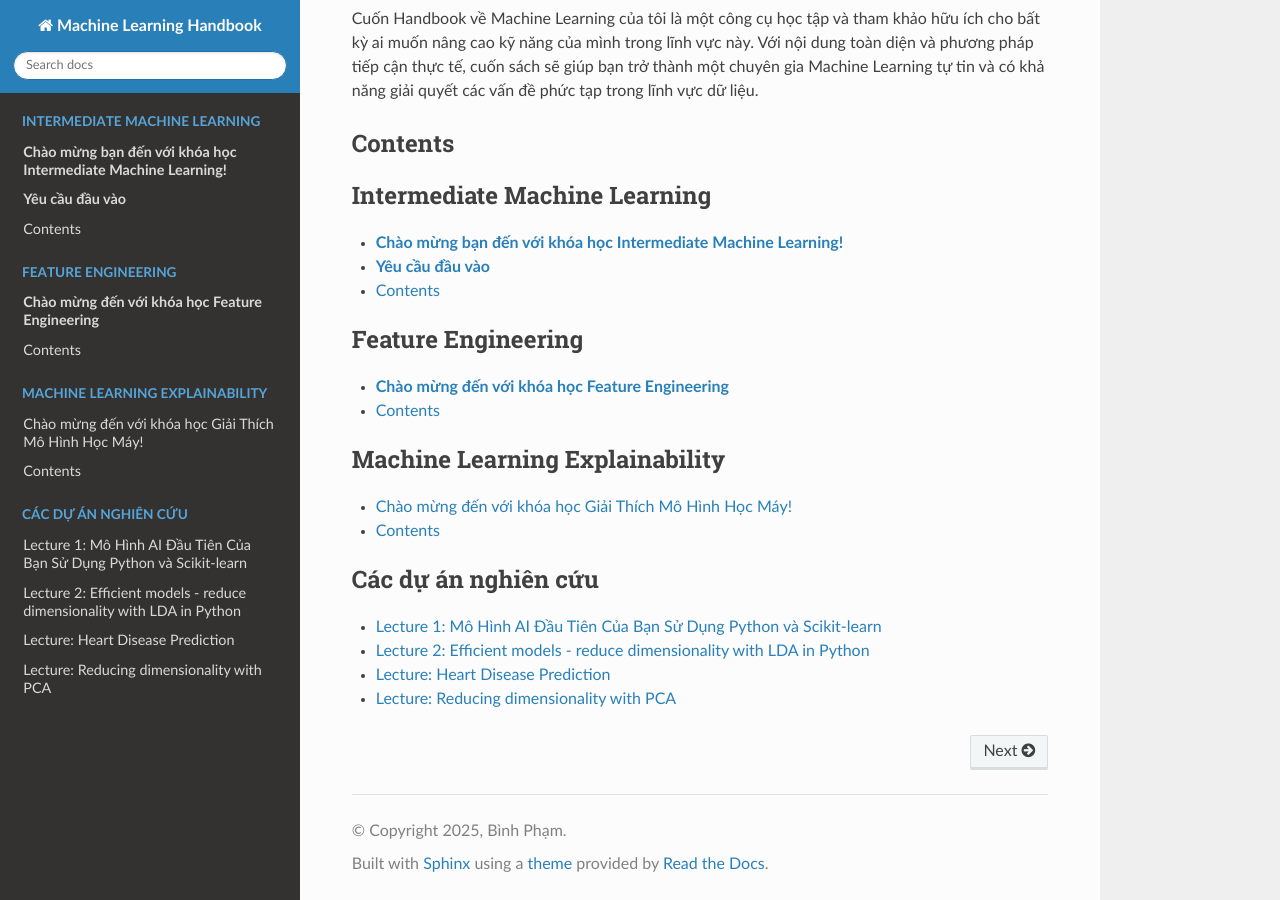
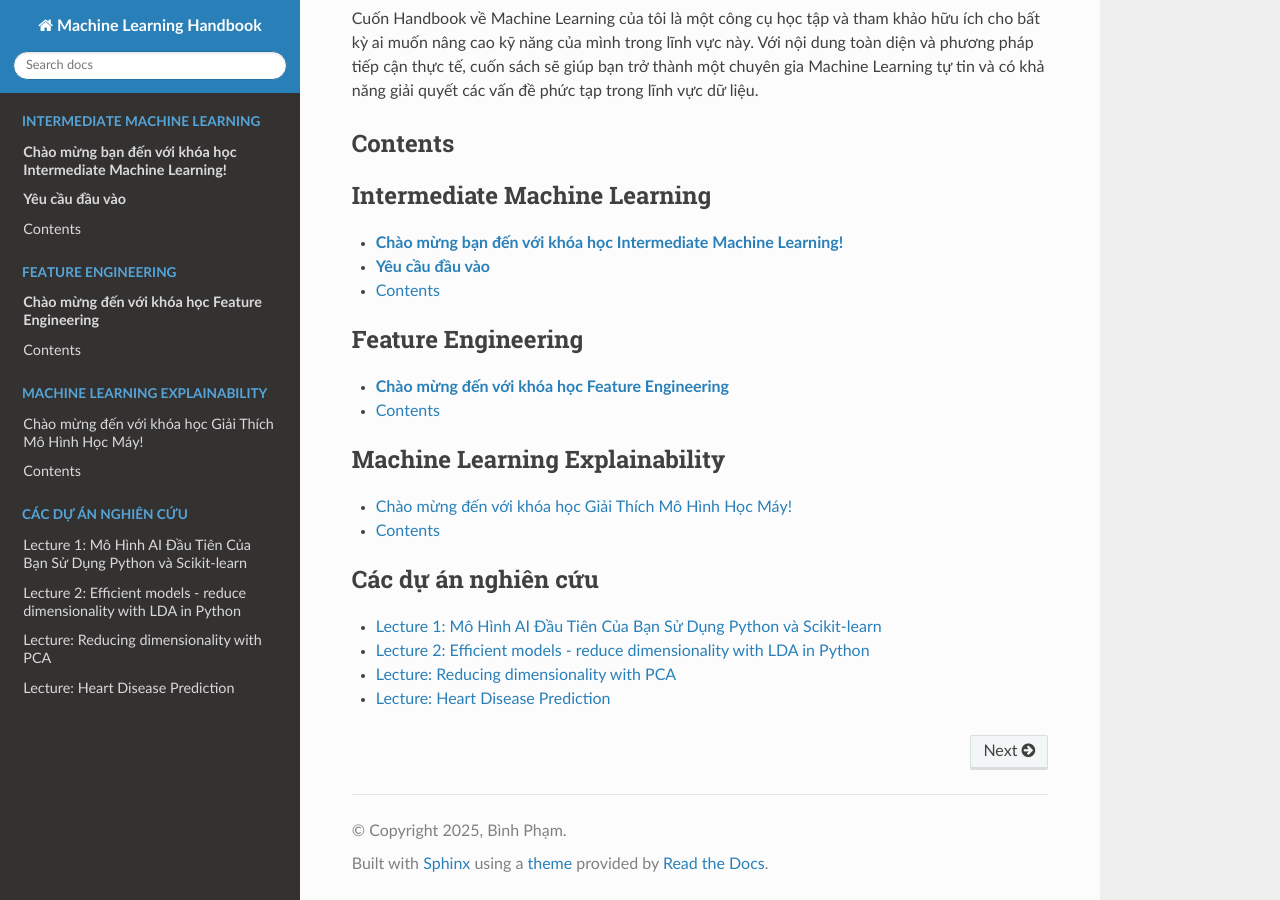
Before and after one commit to phambinh0826/ML1, a Sphinx documentation site: the page built from docs/source/index.rst, in a window 1280 px wide and 900 px high, scrolled down 993 px. Built offline with Sphinx 7.4.7 and the Read the Docs theme 3.1.0, drawn with Linux system fonts in a browser that asks for light colours; pages that are not in the unit, such as notebooks, are missing from menus.

```diff
--- a/docs/source/index.rst
+++ b/docs/source/index.rst
@@ -55,5 +55,5 @@ Contents
 
    chapter_1/index.rst
    chapter_2/index.rst
+   Reducing dimensionality with PCA/index.rst
    chapter_3/index.rst
-   Reducing dimensionality with PCA/index.rst
```
